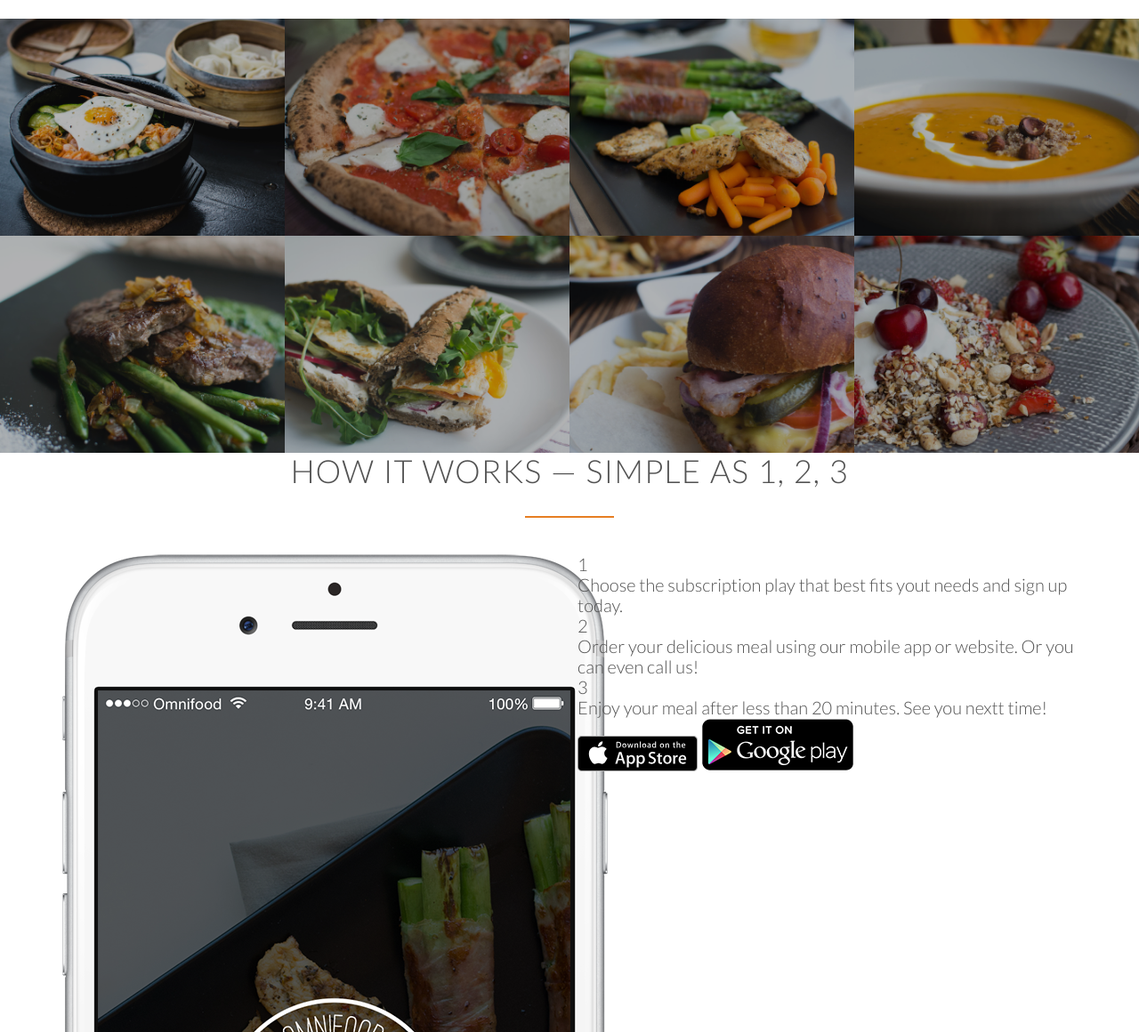
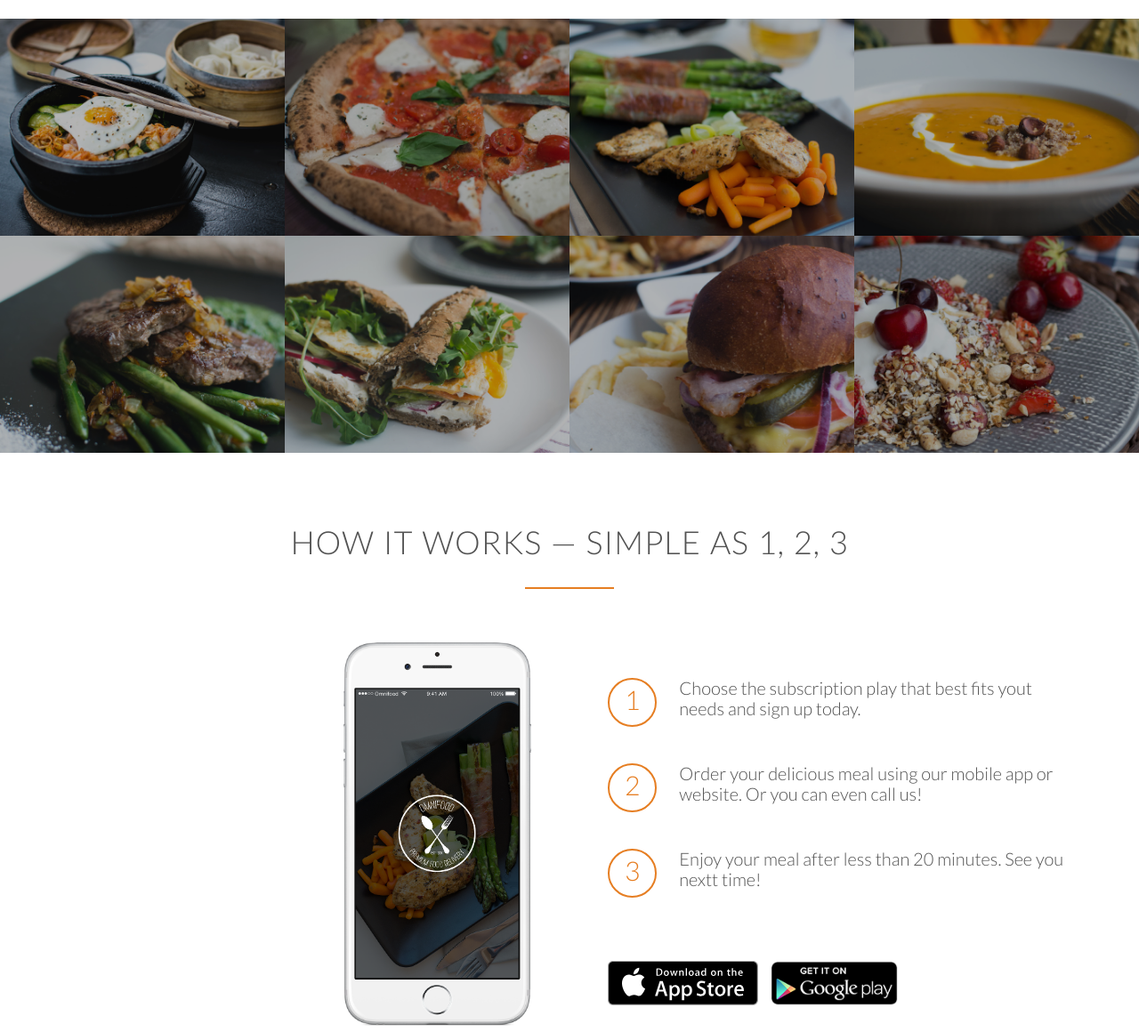
Before and after one commit to rebixpl/pudzianfood, a plain HTML site: page index.html in a window 1280 px wide. Shown: the part 1466-2626 px from the top of the page at 89% size. Drawn offline with Linux system fonts and the light colour scheme; files whose address does not match are found by name.

Commit message:
formatted how it works section

```diff
--- a/index.html
+++ b/index.html
@@ -109,7 +109,7 @@
         </section>
 
         <section class="section-meals">
-            <ul class="meals-showcase">
+            <ul class="meals-showcase clearfix">
                 <li>
                     <!-- figure can contain image and also caption for that image -->
                     <figure class="meal-photo">
@@ -144,7 +144,7 @@
                     </figure>
                 </li>
             </ul>
-            <ul class="meals-showcase">
+            <ul class="meals-showcase clearfix">
                 <li>
                     <!-- figure can contain image and also caption for that image -->
                     <figure class="meal-photo">
@@ -185,14 +185,14 @@
                 <h2>How it works &mdash; Simple as 1, 2, 3</h2>
             </div>
             <div class="row">
-                <div class="col span-1-of-2">
+                <div class="col span-1-of-2 steps-box">
                     <img
                         src="resources/img/app-iPhone.png"
                         alt="App screenshot on iPhone."
                         class="app-screen"
                     />
                 </div>
-                <div class="col span-1-of-2">
+                <div class="col span-1-of-2 steps-box">
                     <div class="works-step">
                         <div>1</div>
                         <p>
--- a/resources/css/style.css
+++ b/resources/css/style.css
@@ -18,6 +18,15 @@ html {
     font-weight: 300;
     font-size: 20px;
     text-rendering: optimizeLegibility; /* this will make our fonts rendering in a perfect way */
+}
+
+.clearfix {zoom: 1}
+.clearfix:after {
+    content: '.';
+    clear: both;
+    display: block;
+    height: 0;
+    visibility: hidden;
 }
 
 /* ---------------------------------------------- */
@@ -201,7 +210,7 @@ header {
 /* ---------------------------------------------- */
 /* FEATURES */
 /* ---------------------------------------------- */
-.section-features .long-copy{
+.section-features .long-copy {
     margin-bottom: 30px;
 }
 
@@ -240,6 +249,57 @@ header {
 }
 
 .meal-photo img:hover /* we can use 'hover' property with everything even images */ {
-    opacity: 1.0;
+    opacity: 1;
     transform: scale(1.04);
 }
+
+/* ---------------------------------------------- */
+/* HOW IT WORKS */
+/* ---------------------------------------------- */
+
+.section-steps{
+    background-color: $f4f4f4 /* changes 'how it works' section background color to subtle grey */
+}
+
+.steps-box:first-child /* the first  child of steps-box class will be image */ {
+    text-align: right; /* although we don't have text, text-align works also for image */
+    padding-right: 3%;
+    margin-top: 30px;
+}
+
+.steps-box:last-child {
+    padding-left: 3%;
+    margin-top: 70px;
+}
+
+.app-screen{
+    width: 40%;
+}
+
+.works-step{
+    margin-bottom: 50px;
+}
+
+.works-step:last-of-type {
+    margin-bottom: 80px;
+}
+
+.works-step div /* works-step div is our number which we want to become circle */{
+    color: #e67e22;
+    border: 2px solid #e67e22;
+    display: inline-block; /* that way we can ensure that element doesn't force a linebrake */
+    border-radius: 50%; /* make the circle */
+    height: 55px;
+    width: 55px;
+    text-align: center; /* center the number inside circle */
+    padding: 5px;
+    float: left; /* so the text can appear next to the circle */
+    font-size: 150%;
+    margin-right: 25px;
+}
+
+.btn-app img{
+    height: 50px;
+    width: auto;
+    margin-right: 10px;
+}
```
